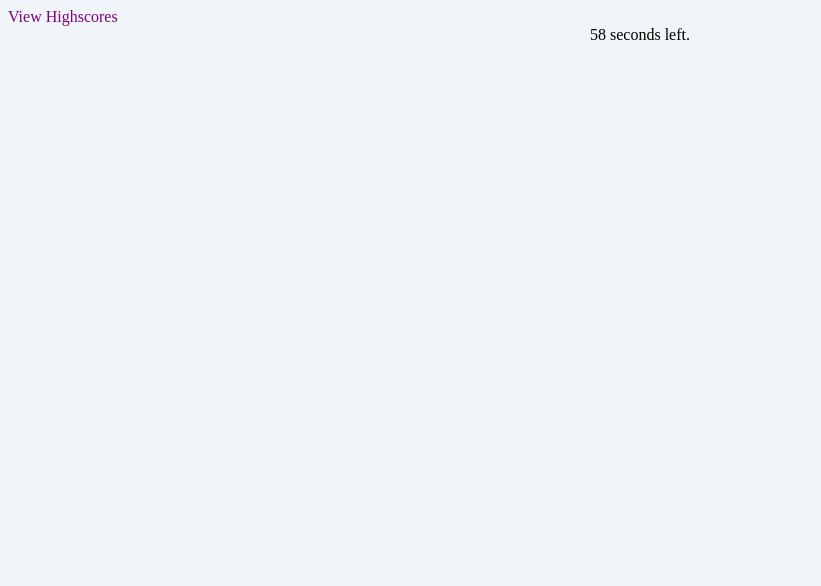
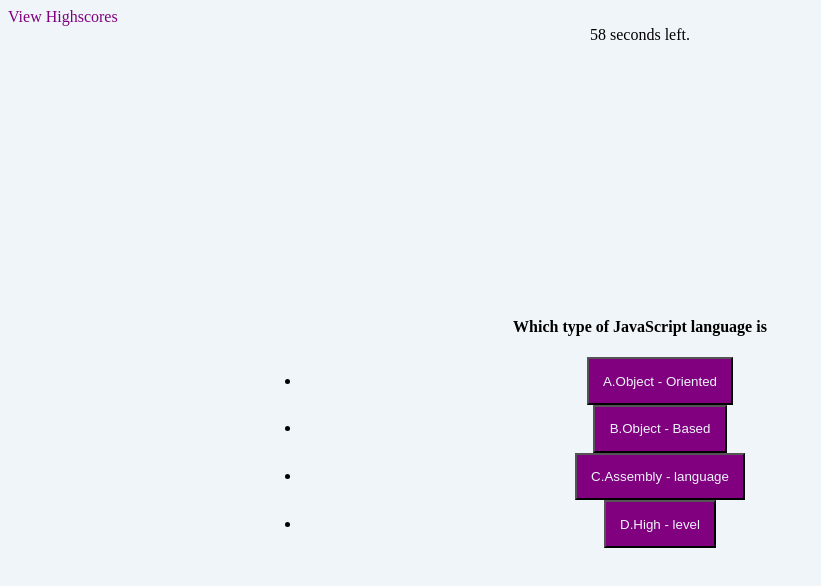
Before and after one commit to sgc1992/Timed-Quiz, a plain HTML site: page index.html in a window 1280 px wide. Both pictures are taken after a click on the button "Start Quiz". Shown: the whole page, without its empty margins (0-821 px from the left). Drawn offline with nearby package versions, Linux system fonts and the light colour scheme.

Commit message:
added answer options for the questions

```diff
--- a/index.html
+++ b/index.html
@@ -30,8 +30,9 @@
     <div id="results"></div>
   </section>
 
-  <section class="questions">
-
+  <section>
+    <h4 class="questions"></h4>
+  <ul id="answerOptions"></ul>
   </section>
 
   <script src= "script.js"></script>
--- a/script.js
+++ b/script.js
@@ -1,7 +1,7 @@
 var myQuestions =
   [{
     question: "Which type of JavaScript language is",
-    answers: "A.Object - Oriented, B.Object - Based, C.Assembly - language, D.High - level",
+    answers: ["A.Object - Oriented", "B.Object - Based", "C.Assembly - language", "D.High - level"],
     correctAnswer: "B.Object - Based"
   },
 
@@ -34,6 +34,7 @@
 var timeEl = document.querySelector(".time");
 var secondsLeft = 60;
 var welcomeScreenSec = $(".welcome-screen");
+var questionsSections = $(".questions")
 
 function setTime() {
   // Sets interval in variable
@@ -53,13 +54,22 @@
 // Function to send message
 function sendMessage() {
   timeEl.textContent = "Time Finished";
-
-
 }
 
 
 function showQuestions(){
   welcomeScreenSec.hide();
+  questionsSections.text(myQuestions[0].question);
+  var answerOptions = $("#answerOptions")
+  for(var i = 0; i<myQuestions[0].answers.length; i++){
+    var listItem = $("<li>")
+    var answerButton = $("<button>")
+    answerButton.text(myQuestions[0].answers[i])
+    listItem.append(answerButton)
+    answerOptions.append(listItem)
+  }
+  // list answers
+  // allow users to choose an answer
 }
 
 // function showQuestions(questions, quizContainer) {
```
